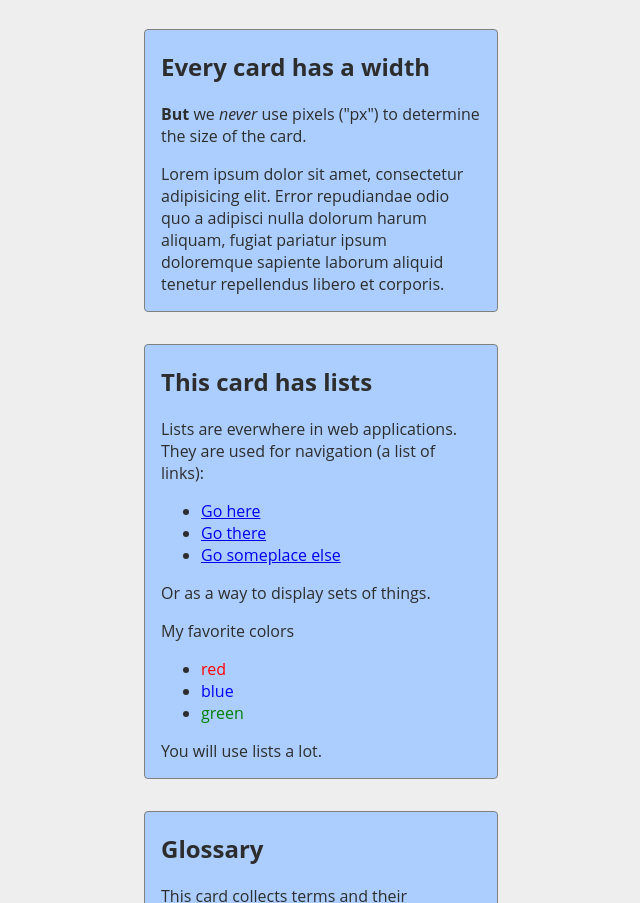
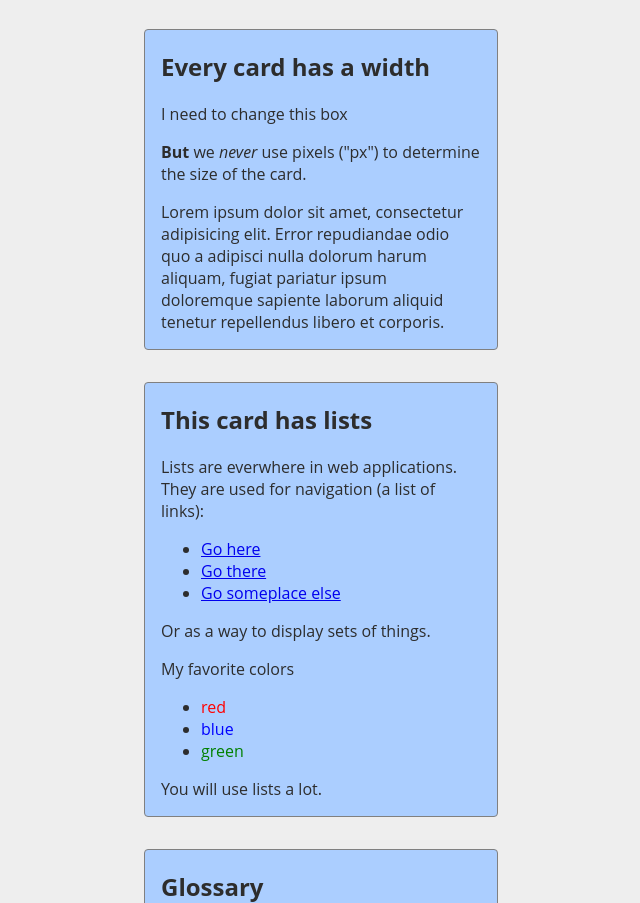
Before and after one commit to puntins/notebook1, a plain HTML site: page index.html in a window 1280 px wide. Shown: the part 1501-2404 px from the top of the page, without its empty margins (48-688 px from the left). Drawn offline with Linux system fonts and the light colour scheme.

Commit message:
added todo message

```diff
--- a/index.html
+++ b/index.html
@@ -59,6 +59,8 @@
     <article>
 
       <h2>Every card has a width</h2>
+
+        <p>I need to change this box</p>
 
         <p><strong>But</strong> we <i>never</i> use pixels ("px") to determine the size of the card.</p>
 
```
